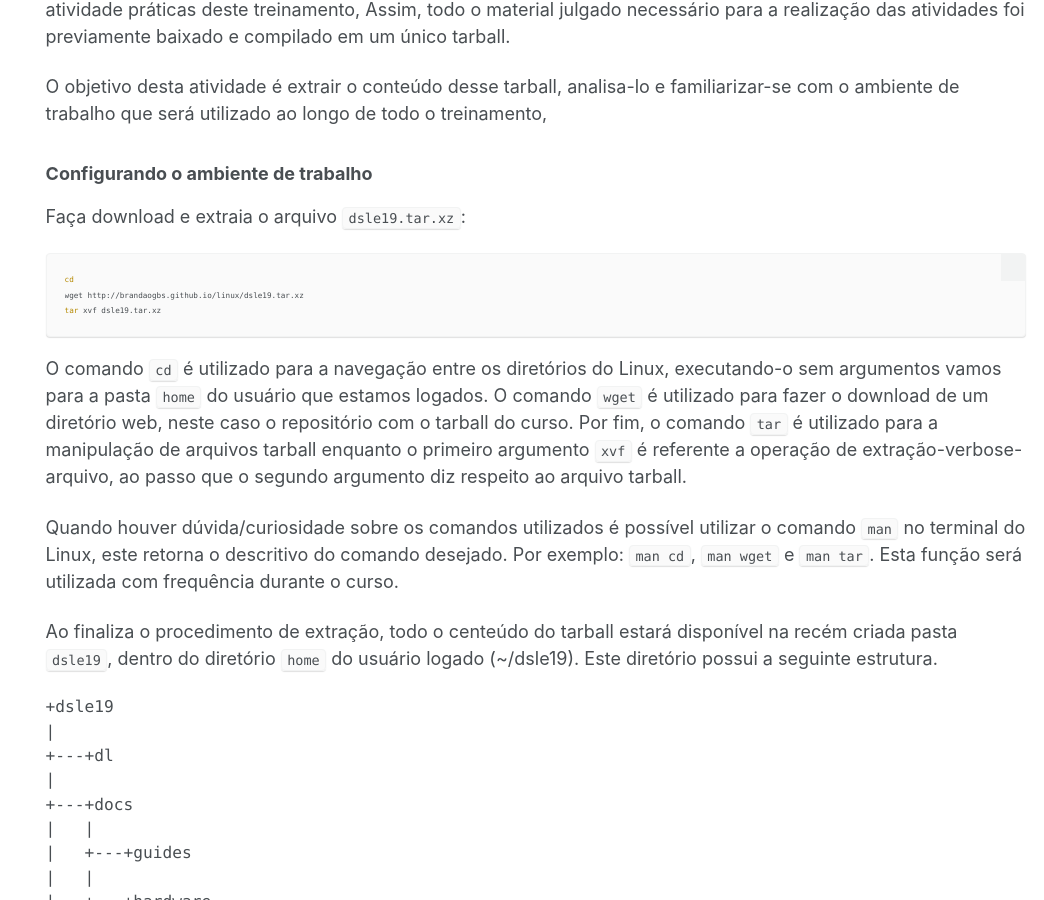
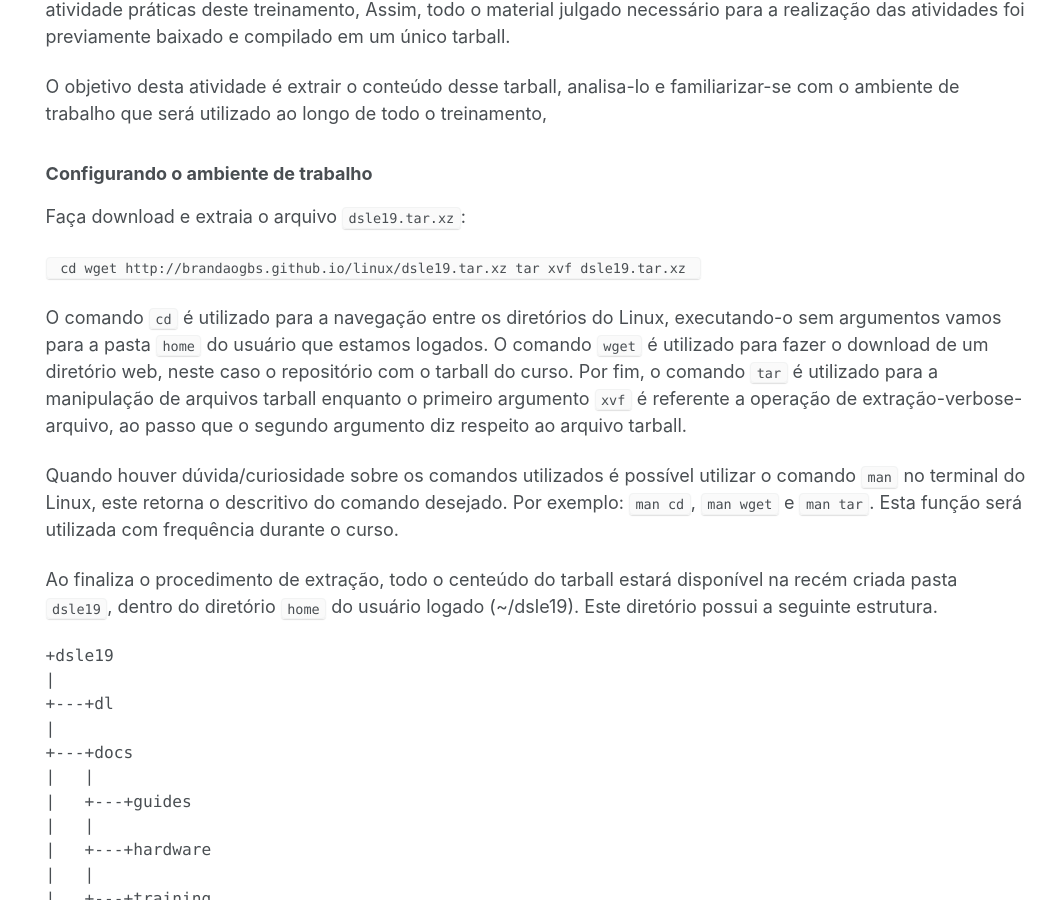
Before and after one commit to brandaogbs/brandaogbs.github.io, a Jekyll site: the page built from _pages/linux/01.md, in a window 1280 px wide and 900 px high, scrolled down 645 px. Shown: the whole window, without its empty margins (236-1280 px from the left). Built offline with Jekyll 4.4.1, drawn with Linux system fonts in a browser that asks for light colours; some of the changed text lies outside the part shown.

Commit message:
change markdown to html pre-code

````diff
--- a/_pages/linux/01.md
+++ b/_pages/linux/01.md
@@ -32,11 +32,11 @@ O objetivo desta atividade é extrair o conteúdo desse tarball, analisa-lo e fa
 
 Faça download e extraia o arquivo `dsle19.tar.xz`:
 
-```shell
+<code>
 cd
 wget http://brandaogbs.github.io/linux/dsle19.tar.xz
 tar xvf dsle19.tar.xz
-```
+</code>
 
 O comando `cd` é utilizado para a navegação entre os diretórios do Linux, executando-o sem argumentos vamos para a pasta `home` do usuário que estamos logados. O comando `wget` é utilizado para fazer o download de um diretório web, neste caso o repositório com o tarball do curso. Por fim, o comando `tar` é utilizado para a manipulação de arquivos tarball enquanto o primeiro argumento `xvf` é referente a operação de extração-verbose-arquivo, ao passo que o segundo argumento diz respeito ao arquivo tarball.
 
@@ -83,23 +83,23 @@ A Raspberry Pi Foundation fornece gratuitamente em seu [repositório oficial](ht
 
 Inicialmente, abra um novo shell e crie a seguinte estrutura de diretórios dentro do diretório `dsle19`:
 
-```shell
+<code>
 cd ~/dsle19
 mkdir toolchains
 cd toolchains
-```
+</code>
 
 Em seguida, o correto seria clonar a pasta `tools` do repositório oficial da Raspberry Pi, no intuíto de obter a última versão disponível do toolchain:
 
-```shell
+<code>
 git clone https://github.com/raspberrypi/tools.git
-```
+</code>
 
 No entanto, a fim de garantir uma maior eficiência na execução das atividades deste treinamento, todos os arquivos necessários foram previamente baixados e encontram-se no diretório `dsle19/dl`. Portanto, substituiremos o processo de clonar o repositório `tools` pela extração do seguinte arquivo:
 
-```shell
+<code>
 unzip ~/dsle19/dl/toolchains/tool.zip
-```
+</code>
 
 O comando acima extrai o arquivo *tools.zip* no diretório atual (`dsle19/toolchains`). Ao final do processo, verifique se o diretório `tools` foi criado, por meio do comando `ls`.
 
````
